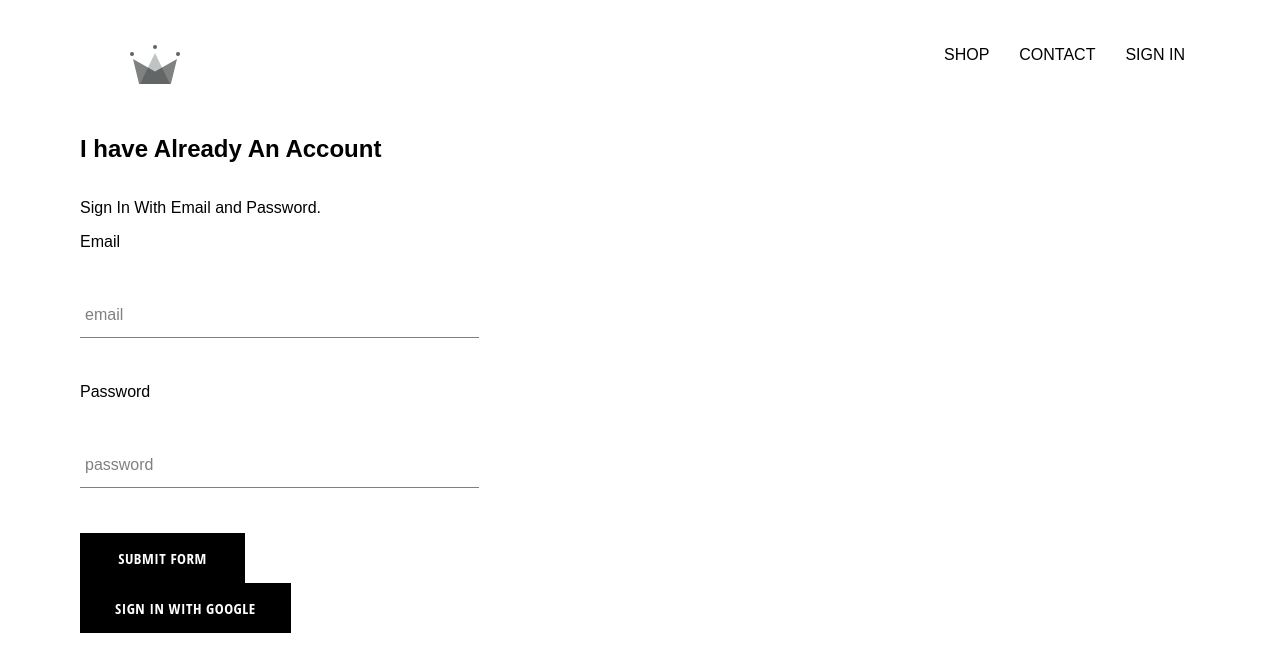
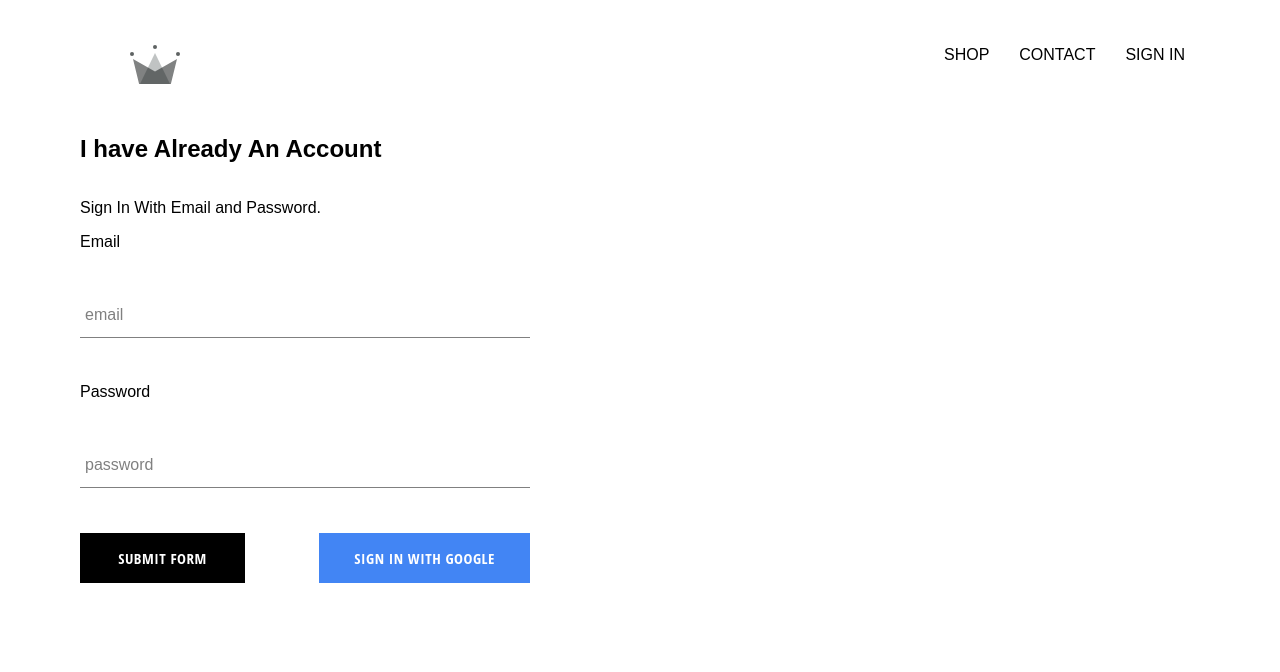
Before and after one commit to shoaib-fateh/crwn-clothing, a React app: page /signin in a window 1280 px wide. Shown: the top 672 px of the page. Built offline with nearby package versions, Linux system fonts and the light colour scheme; no server answers; a web font is replaced by a local one.

Commit message:
integrated firebase into application, created sign in page with sign in component and sign in with google application, created sign in page with sign in component and sign in with google

```diff
--- a/src/App.js
+++ b/src/App.js
@@ -19,10 +19,20 @@ class App extends React.Component {
 
   unsubscribeFromAuth = null;
 
+  componentDidMount() {
+    this.unsubscribeFromAuth = auth.onAuthStateChanged((user) => {
+      this.state.currentUser = user;
+    });
+  }
+
+  componentWillUnmount() {
+    this.unsubscribeFromAuth();
+  }
+
   render() {
     return (
       <MainAppStyled>
-        <Header />
+        <Header currentUser={this.state.currentUser} />
         <Routes>
           <Route path="/" Component={HomePage} />
           <Route path="/shop" Component={ShopPage} />
@@ -43,6 +53,10 @@ const MainAppStyled = styled.div`
     text-decoration: none;
     color: #000;
   }
+
+  * {
+    box-sizing: border-box;
+  }
 `;
 
 export default App;
--- a/src/components/custom-button/custom-button.component.jsx
+++ b/src/components/custom-button/custom-button.component.jsx
@@ -1,10 +1,13 @@
 import React from "react";
 import styled from "styled-components";
 
-const CustomButton = ({ children, ...OP }) => {
+const CustomButton = ({ children, isGoogleSignIn, ...OP }) => {
   return (
     <CustomButtonStyled>
-      <button className="custom-button" {...OP}>
+      <button
+        className={`${isGoogleSignIn ? "google-sign-in" : ""} custom-button`}
+        {...OP}
+      >
         {children}
       </button>
     </CustomButtonStyled>
@@ -23,7 +26,7 @@ const CustomButtonStyled = styled.div`
     background-color: black;
     color: white;
     text-transform: uppercase;
-    font-family: "Open Sans Condensed";
+    font-family: "Open Sans Condensed", sans-serif;
     font-weight: bolder;
     border: none;
     cursor: pointer;
@@ -33,6 +36,16 @@ const CustomButtonStyled = styled.div`
       color: black;
       border: 1px solid black;
     }
+
+    &.google-sign-in {
+      background-color: #4285f4;
+      color: white;
+      border: none;
+
+      &:hover {
+        background-color: #357ae8;
+      }
+    }
   }
 `;
 
--- a/src/components/header/header.component.jsx
+++ b/src/components/header/header.component.jsx
@@ -4,7 +4,9 @@ import { ReactComponent as Logo } from "../../assets/crown.svg";
 import { Link } from "react-router-dom";
 import styled from "styled-components";
 
-const Header = () => {
+import { auth } from "../../firebase/firebase.utils";
+
+const Header = ({ currentUser }) => {
   return (
     <HeaderStyled>
       <div className="logo-container">
@@ -20,9 +22,16 @@ const Header = () => {
         <Link className="option" to="/shop">
           CONTACT
         </Link>
-        <Link className="option" to="/signin">
-          SIGN IN
-        </Link>
+
+        {currentUser ? (
+          <div className="option" onClick={auth.signOut()}>
+            SIGN OUT
+          </div>
+        ) : (
+          <Link className="option" to="/signin">
+            SIGN IN
+          </Link>
+        )}
       </div>
     </HeaderStyled>
   );
@@ -50,6 +59,7 @@ const HeaderStyled = styled.div`
 
     .option {
       padding: 10px 15px;
+      cursor: pointer;
     }
   }
 `;
--- a/src/components/sign-in/sign-in.component.jsx
+++ b/src/components/sign-in/sign-in.component.jsx
@@ -51,10 +51,16 @@ class SignIn extends React.Component {
             required
           />
 
-          <CustomButton type="submit">Submit Form</CustomButton>
-          <CustomButton onClick={signInWithGoogle} type="button">
-            Sign In With Google
-          </CustomButton>
+          <div className="button">
+            <CustomButton type="submit">Submit Form</CustomButton>
+            <CustomButton
+              onClick={signInWithGoogle}
+              type="button"
+              isGoogleSignIn
+            >
+              Sign In With Google
+            </CustomButton>
+          </div>
         </form>
       </SignInStyled>
     );
@@ -62,9 +68,14 @@ class SignIn extends React.Component {
 }
 
 const SignInStyled = styled.div`
-  width: 30vw;
+  width: 450px;
   display: flex;
   flex-direction: column;
+
+  .button {
+    display: flex;
+    justify-content: space-between;
+  }
 
   .title {
     margin: 10px 0;
```
